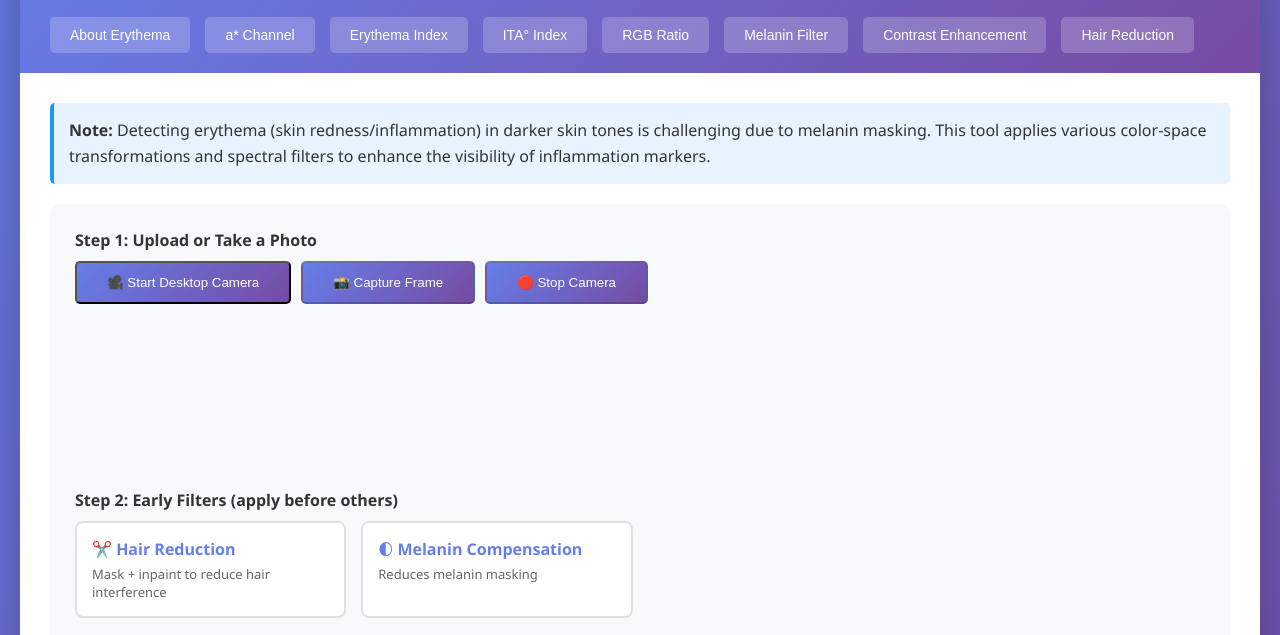
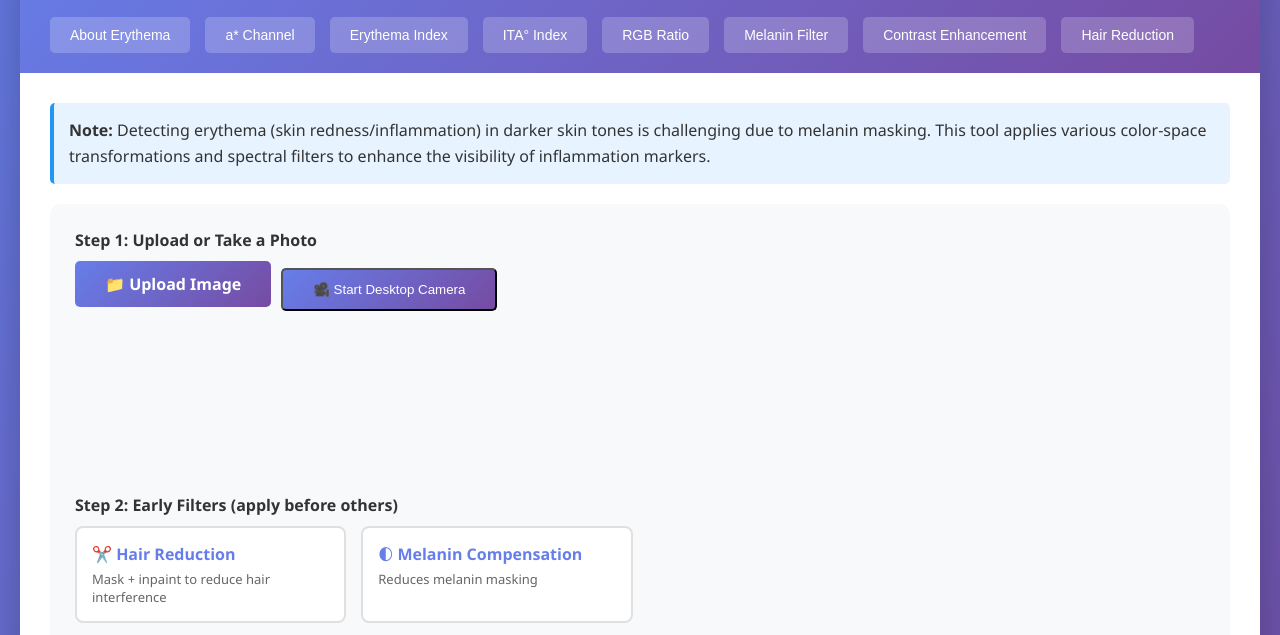
Before and after one commit to marco-jardim/erythema, a website with bundled scripts: page index.html in a window 1280 px wide. Shown: the part 118-753 px from the top of the page. Built offline with nearby package versions, Linux system fonts and the light colour scheme.

Commit message:
Improve desktop camera controls visibility and layout
Add a distinct upload label for desktop devices to clarify UI options.
Hide camera control buttons by default and toggle visibility when camera starts or stops to reduce clutter.
Adjust spacing and button styles for consistent and polished appearance across devices.
Enhance layout alignment for better button grouping on desktop views.

```diff
--- a/index.html
+++ b/index.html
@@ -38,9 +38,12 @@
                         <label for="imageUpload" class="file-upload mobile-only">
                             📁 Choose from Gallery
                         </label>
+                        <label for="imageUpload" class="file-upload desktop-only">
+                            📁 Upload Image
+                        </label>
                         <button type="button" class="file-upload desktop-only" id="cameraStartBtn">🎥 Start Desktop Camera</button>
-                        <button type="button" class="file-upload desktop-only" id="cameraSnapBtn" disabled>📸 Capture Frame</button>
-                        <button type="button" class="file-upload desktop-only" id="cameraStopBtn" disabled>🛑 Stop Camera</button>
+                        <button type="button" class="file-upload desktop-only hidden" id="cameraSnapBtn" disabled>📸 Capture Frame</button>
+                        <button type="button" class="file-upload desktop-only hidden" id="cameraStopBtn" disabled>🛑 Stop Camera</button>
                     </div>
                     <input type="file" id="imageCapture" accept="image/*" capture="environment">
                     <input type="file" id="imageUpload" accept="image/*">
--- a/js/app.js
+++ b/js/app.js
@@ -98,6 +98,8 @@ async function startCamera() {
         cameraStartBtn.disabled = true;
         cameraSnapBtn.disabled = false;
         cameraStopBtn.disabled = false;
+        cameraSnapBtn.classList.remove('hidden');
+        cameraStopBtn.classList.remove('hidden');
         requestAnimationFrame(() => {
             cameraWrapper.style.opacity = '1';
         });
@@ -117,6 +119,8 @@ function stopCamera() {
     cameraStartBtn.disabled = false;
     cameraSnapBtn.disabled = true;
     cameraStopBtn.disabled = true;
+    cameraSnapBtn.classList.add('hidden');
+    cameraStopBtn.classList.add('hidden');
 }
 
 function snapCamera() {
--- a/styles.css
+++ b/styles.css
@@ -129,7 +129,7 @@ nav p {
 }
 
 .control-group {
-    margin-bottom: 20px;
+    margin-bottom: 12px;
 }
 
 .control-group label {
@@ -143,7 +143,7 @@ nav p {
     display: inline-block;
     padding: 12px 30px;
     background: linear-gradient(135deg, #667eea 0%, #764ba2 100%);
-    color: white;
+    color: white !important;
     border-radius: 5px;
     cursor: pointer;
     transition: transform 0.3s;
@@ -162,6 +162,7 @@ input[type="file"] {
     gap: 10px;
     flex-wrap: wrap;
     align-items: center;
+    justify-content: flex-start;
 }
 
 .desktop-only { display: none; }
@@ -346,6 +347,10 @@ canvas {
     color: #333;
 }
 
+.hidden { display: none !important; }
+.desktop-only.hidden { display: none !important; }
+.mobile-only.hidden { display: none !important; }
+
 .overlap-wrapper {
     position: relative;
     display: inline-block;
@@ -484,6 +489,6 @@ canvas {
 }
 
 @media (min-width: 769px) {
-    .desktop-only { display: inline-block !important; }
+    .desktop-only { display: inline-flex !important; }
     .mobile-only { display: none !important; }
 }
```
